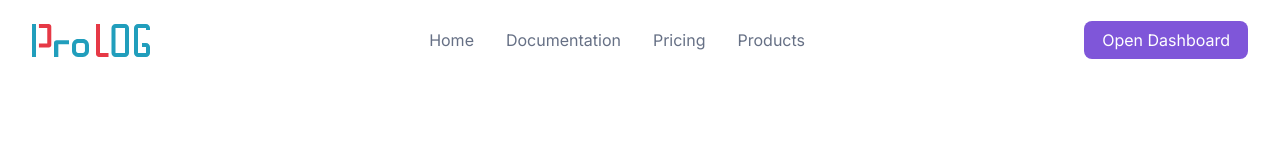
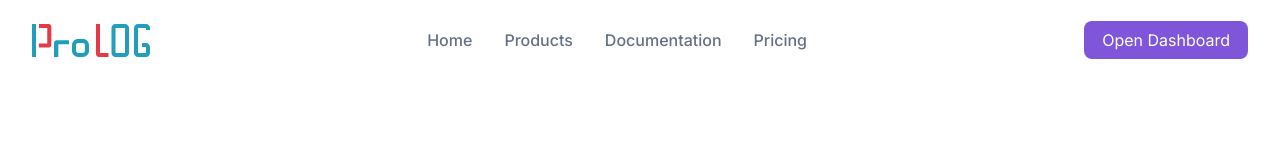
Before and after one commit to profydev/prolog-app-JoshuaCMorgan, a Next.js app: page / in a window 1280 px wide. Shown: the top 160 px of the page. Built offline with nearby package versions, Linux system fonts and the light colour scheme.

Commit message:
created basic structure for header navbar

```diff
--- a/config/routes.tsx
+++ b/config/routes.tsx
@@ -1,11 +1,11 @@
 export const Routes = {
-  home: "/",
   projects: "/dashboard/",
   issues: "/dashboard/issues",
   alerts: "/dashboard/alerts",
   users: "/dashboard/users",
   settings: "/dashboard/settings",
+  home: "/",
+  products: "/products",
+  pricing: "/pricing",
   documentation: "/documentation",
-  pricing: "/pricing",
-  products: "/products",
 };
--- /dev/null
+++ b/features/landing-page/components/header.module.scss
@@ -0,0 +1,48 @@
+@use "@styles/color";
+@use "@styles/breakpoint";
+@use "@styles/space";
+@use "@styles/font";
+
+.header {
+  width: 100%;
+  height: 80px;
+  padding: 0 2rem;
+  box-sizing: border-box;
+  display: flex;
+  justify-content: space-between;
+  align-items: center;
+  background: white;
+}
+
+.linkList {
+  display: flex;
+  flex-direction: column;
+  gap: space.$s8;
+  list-style: none;
+  margin: 0;
+  padding: 0;
+
+  @media (min-width: breakpoint.$desktop) {
+    flex-direction: row;
+  }
+
+  & a {
+    color: color.$gray-500;
+    text-decoration: none;
+    text-transform: capitalize;
+    font: font.$text-md-medium;
+  }
+}
+
+.dashboardButton {
+  display: block;
+  text-decoration: none;
+  background-color: color.$primary-600;
+  color: color.$white;
+  padding: space.$s2-625 space.$s4-125;
+  border-radius: space.$s2;
+
+  &:hover {
+    background-color: color.$primary-700;
+  }
+}
--- /dev/null
+++ b/features/landing-page/components/header.tsx
@@ -0,0 +1,32 @@
+import Link from "next/link";
+import styles from "./header.module.scss";
+import { Routes } from "@config/routes";
+
+const navLinks = [
+  { text: "home", href: Routes.home },
+  { text: "products", href: Routes.products },
+  { text: "documentation", href: Routes.documentation },
+  { text: "pricing", href: Routes.pricing },
+];
+export function Header() {
+  return (
+    <header className={styles.header}>
+      {/* eslint-disable-next-line @next/next/no-img-element */}
+      <img src="/icons/logo-large.svg" alt="Prolog logo" />
+      <nav>
+        <ul className={styles.linkList}>
+          {navLinks.map((link, index) => {
+            return (
+              <li key={index}>
+                <Link href={link.href}>{link.text}</Link>
+              </li>
+            );
+          })}
+        </ul>
+      </nav>
+      <Link className={styles.dashboardButton} href={Routes.projects}>
+        Open Dashboard
+      </Link>
+    </header>
+  );
+}
--- /dev/null
+++ b/features/landing-page/components/index.tsx
@@ -0,0 +1 @@
+export { Header } from "./header";
--- /dev/null
+++ b/features/landing-page/index.tsx
@@ -0,0 +1 @@
+export * from "./components/header";
--- a/pages/index.jsx
+++ b/pages/index.jsx
@@ -1,33 +1,10 @@
-import { Routes } from "@config/routes";
 import styles from "./index.module.scss";
-import Link from "next/link";
+import { Header } from "@features/landing-page";
 
 const IssuesPage = () => {
   return (
     <div>
-      <header className={styles.header}>
-        {/* eslint-disable-next-line @next/next/no-img-element */}
-        <img src="/icons/logo-large.svg" alt="Prolog logo" />
-        <nav className={styles.navbar}>
-          <Link className={styles.navbarButtons} href={Routes.home}>
-            Home
-          </Link>
-          <Link className={styles.navbarButtons} href={Routes.documentation}>
-            documentation
-          </Link>
-          <Link className={styles.navbarButtons} href={Routes.pricing}>
-            pricing
-          </Link>
-          <Link className={styles.navbarButtons} href={Routes.products}>
-            products
-          </Link>
-        </nav>
-        <Link className={styles.dashboardButton} href={Routes.projects}>
-          Open Dashboard
-        </Link>
-        {/* <a href={Routes.projects}>Dashboard</a> */}
-      </header>
-
+      <Header />
       <button
         className={styles.contactButton}
         onClick={() =>
--- a/pages/index.module.scss
+++ b/pages/index.module.scss
@@ -1,40 +1,3 @@
-@use "@styles/color";
-
-.header {
-  width: 100%;
-  height: 80px;
-  padding: 0 2rem;
-  box-sizing: border-box;
-  display: flex;
-  justify-content: space-between;
-  align-items: center;
-  background: white;
-}
-
-.navbar {
-  display: flex;
-  align-items: center;
-  gap: 32px;
-}
-
-.navbarButtons {
-  color: color.$gray-500;
-  text-decoration: none;
-  text-transform: capitalize;
-}
-
-.dashboardButton {
-  text-decoration: none;
-  background-color: color.$primary-600;
-  color: white;
-  padding: 10px 18px;
-  border-radius: 8px;
-}
-
-.dashboardButton:hover {
-  background-color: color.$primary-700;
-}
-
 .contactButton {
   position: absolute;
   bottom: 2.5rem;
--- a/styles/color.scss
+++ b/styles/color.scss
@@ -62,3 +62,4 @@ $success-600: #039855;
 $success-700: #027a48;
 $success-800: #05603a;
 $success-900: #054f31;
+$white: #fff;
```
